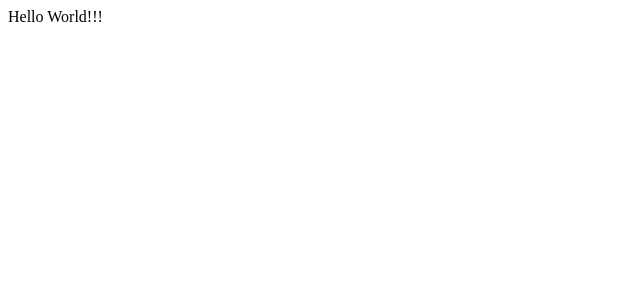
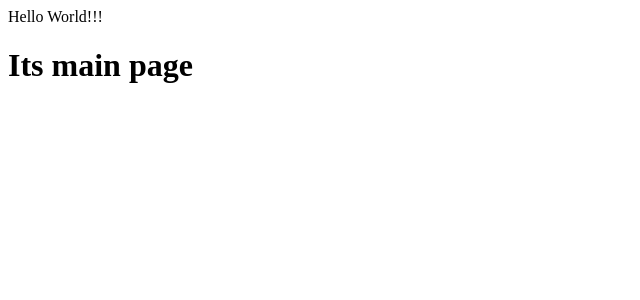
Before and after one commit to ProkoshkinLeonid/habitTracker, a React app: page / in a window 1280 px wide. Shown: the top 300 px of the page, without its empty margins (0-640 px from the left). Built offline with nearby package versions, Linux system fonts and the light colour scheme.

Commit message:
fix configs for building project

```diff
--- a/src/App.tsx
+++ b/src/App.tsx
@@ -1,6 +1,7 @@
 import React, {FC} from 'react'
+import {Main} from "./pages/main/Main";
 
 
 export const App: FC = () => {
-    return <div>Hello World!!!</div>
+    return <div>Hello World!!!<Main/></div>
 }
--- /dev/null
+++ b/src/pages/main/Main.tsx
@@ -0,0 +1,5 @@
+import React from "react"
+
+export const Main = () => {
+    return <h1>Its main page</h1>
+}
```
